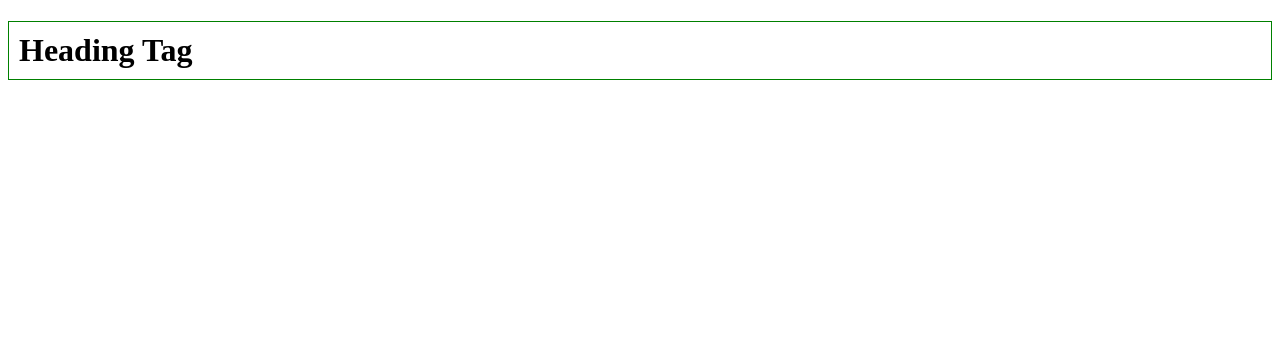
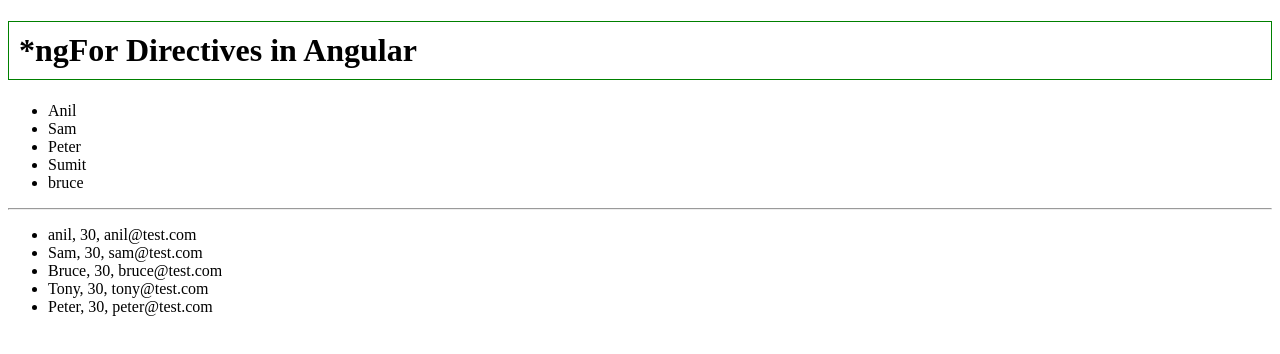
Before and after one commit to Zanna-dev/angular-v19-tutorial, an Angular app: page / in a window 1280 px wide. Shown: the top 354 px of the page. Built offline with nearby package versions, Linux system fonts and the light colour scheme.

Commit message:
Create ngFor Directive | For Loop

```diff
--- a/src/app/app.component.html
+++ b/src/app/app.component.html
@@ -1,6 +1,18 @@
-<h1 *ngIf="show">Heading Tag</h1>
+<h1>*ngFor Directives in Angular</h1>
 
+<ul>
+    <li *ngFor="let student of student">
+{{student}}
+    </li>
+</ul>
 
+<hr>
+
+<ul>
+<li *ngFor="let student of studentData">
+{{student.name}}, {{student.age}}, {{student.email}}
+</li>
+</ul>
 
 
 
--- a/src/app/app.component.ts
+++ b/src/app/app.component.ts
@@ -5,20 +5,48 @@ import { SignupComponent } from './signup/signup.component';
 import { ProfileComponent } from './profile/profile.component';
 import { UserComponent } from './user/user.component';
 import { FormsModule } from '@angular/forms';
-import { NgIf } from '@angular/common';
+import { NgFor, NgIf } from '@angular/common';
 
 
 @Component({
   selector: 'app-root',
   // imports: [LoginComponent, SignupComponent, ProfileComponent],
-  imports: [NgIf],
+  imports: [NgFor],
   templateUrl: './app.component.html',
   styleUrl: './app.component.css'
 })
 
 
 export class AppComponent {
- show=true
+ student=["Anil","Sam", "Peter", "Sumit", "bruce"];
+
+studentData=[{
+  name:'anil',
+  age:30,
+  email:'anil@test.com'
+},
+{
+  name:'Sam',
+  age:30,
+  email:'sam@test.com'
+},
+{
+  name:'Bruce',
+  age:30,
+  email:'bruce@test.com'
+},
+{
+  name:'Tony',
+  age:30,
+  email:'tony@test.com'
+},
+{
+  name:'Peter',
+  age:30,
+  email:'peter@test.com'
+}
+]
+
 title = 'Code Step By Step';
 }
 
```
